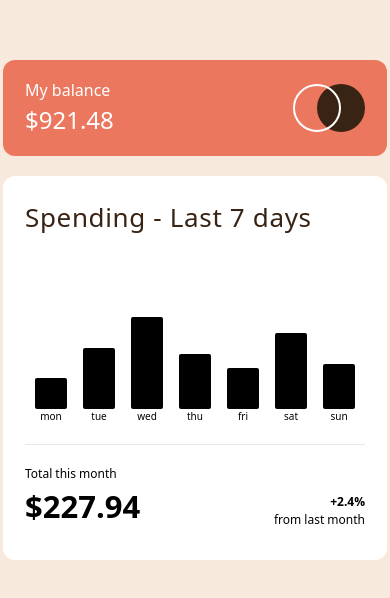
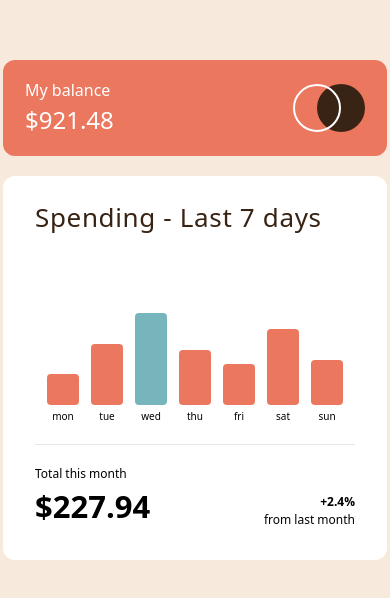
Before and after one commit to code-looney/expenses-chart-component, a React (Vite) app: page / in a window 390 px wide. Shown: the part 112-710 px from the top of the page. Built offline with nearby package versions, Linux system fonts and the light colour scheme.

Commit message:
finished mobile view

```diff
--- a/src/components/Chart.jsx
+++ b/src/components/Chart.jsx
@@ -9,6 +9,8 @@ const Chart = () => {
     const [amount, setAmount] = useState();
     const [hover, setHover] = useState();
     const height = ['h-[17.45%]', 'h-[34.91%]', 'h-[52.36%]', 'h-[31.07%]', 'h-[23.39%]', 'h-[43.28%]', 'h-[25.48%]', 'h-[23.39%]'];
+
+    const test = '100%'
 
     useEffect(() => {
         fetch(`./data.json`)
@@ -39,19 +41,24 @@ const Chart = () => {
 
   return (
     <Container className={`bg-white h-96 rounded-xl grid place-content-center`}>
-        <Container className={`w-[340px] h-[340px] flex flex-col gap-3`}>
+        <Container className={`w-[320px] h-[340px] flex flex-col gap-3`}>
             <ChartTitle className={`text-[26px] text-chart-font-color tracking-wide font-medium`}>Spending - Last 7 days</ChartTitle>
-            <Container className={`h-[280px] gap-5 flex flex-col justify-end`}>
+            <Container className={`h-[280px] gap-5 flex flex-col justify-end `}>
                 <Container className={`flex items-end justify-center h-[100%]`}>
                     <ul className={`flex justify-end items-end gap-4 text-[12px] h-[100%] font-thin`}>
                          {/* {days && days.map(amount => <li>{console.log(amount.amount)}</li>)} */}
 
                          {days && days.map((day, index) => {
                             return (
-                                <li className={`text-[10px] h-[100%]`} key={index}>
-                                    <div className={`flex flex-col h-[100%] items-center justify-end`}>
-                                        <div onMouseLeave={() => handleGraphsAmountLeave(index)} onMouseEnter={() => handleGraphsAmountHover(index)}>{hover === index ? day.amount : ''}</div> {/* make event */}
-                                        <div onMouseLeave={() => handleGraphsAmountLeave(index)} onMouseEnter={() => handleGraphsAmountHover(index)} className={`bg-black ${hover === index ? 'bg-red-600' : ''} w-8 h-[${day.amount}%] rounded-sm`}></div>
+                                <li className={`text-[10px] h-[100%] cursor-pointer`} key={index}>
+                                    <div className={`flex flex-col h-[100%] gap-1 items-center justify-end w-7`}>
+                                        <div className={`bg-black text-white text-[10px] font-semibold flex items-center justify-center rounded ${hover !== index ? 'hidden' : 'block w-11 h-8'}`}
+                                        onMouseLeave={() => handleGraphsAmountLeave(index)}
+                                        onMouseEnter={() => handleGraphsAmountHover(index)}>${day.amount}</div> {/* make event */}
+                                        <div
+                                        onMouseLeave={() => handleGraphsAmountLeave(index)}
+                                        onMouseEnter={() => handleGraphsAmountHover(index)}
+                                        className={`${index === 2 ? 'bg-graph hover:opacity-75 ' : 'bg-sub hover:opacity-75 '} w-8 h-[${day.amount}%] rounded`}></div>
                                         <div>{day.day}</div>
                                     </div>
                                 </li>
--- a/src/components/MyBalance.jsx
+++ b/src/components/MyBalance.jsx
@@ -7,7 +7,7 @@ import Logo from './Logo';
 const MyBalance = () => {
 
   return (
-    <Container className={`bg-header flex items-center justify-center w-96 h-24 rounded-xl`}>
+    <Container className={`bg-sub flex items-center justify-center w-96 h-24 rounded-xl`}>
         <Container className={`w-[340px] flex justify-between items-center text-white `}>
           <Container>
             <Title className={`font-light`}>My balance</Title>
--- a/tailwind.config.js
+++ b/tailwind.config.js
@@ -7,9 +7,10 @@ export default {
   theme: {
     extend: {
       colors: {
-        'header': 'hsl(10, 79%, 65%)',
+        'sub': 'hsl(10, 79%, 65%)',
         'main': 'hsl(27, 66%, 92%)',
-        'chart-font-color': ' hsl(25, 47%, 15%)'
+        'chart-font-color': ' hsl(25, 47%, 15%)',
+        'graph': 'hsl(186, 34%, 60%)'
       }
     },
   },
```
